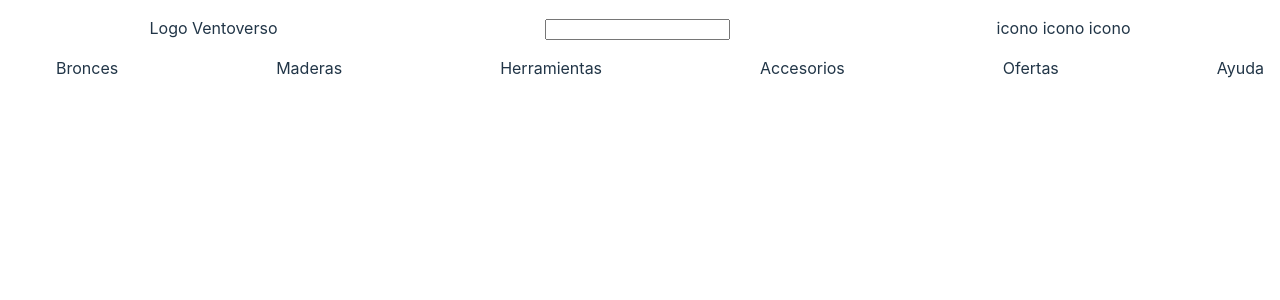
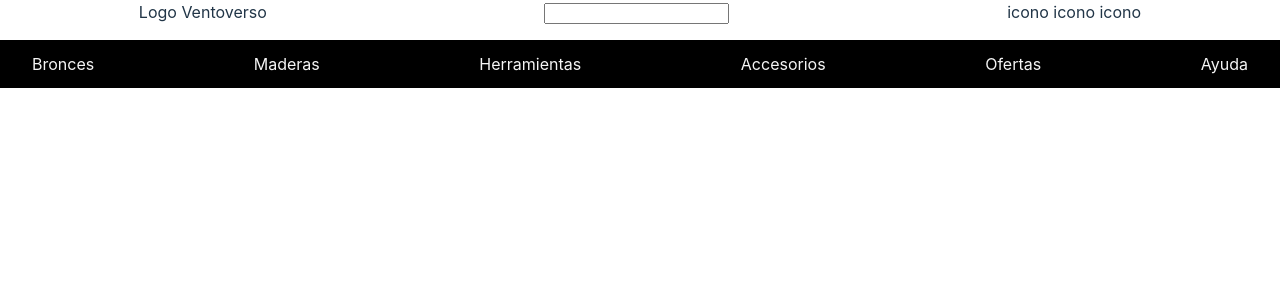
Before and after one commit to jrivas0710/Ventoverso, a React (Vite) app: page / in a window 1280 px wide. Shown: the top 300 px of the page. Built offline with nearby package versions, Linux system fonts and the light colour scheme.

Commit message:
borde de categorias arreglado con padding

```diff
--- a/src/App.css
+++ b/src/App.css
@@ -6,6 +6,7 @@ html {
  *::before,
  *::after {
   box-sizing: inherit;
+
  }
 
 /* este es mi contenedor grid que es como a nivel del body, contendra todos los componentes del body */
@@ -19,7 +20,8 @@ html {
    'header'
    'main'
    'footer';
-  padding: 1rem;
+
+
   }
 
   /* este es mi header, le asigne una grid area dentro de mi contenedor grid */
@@ -37,4 +39,11 @@ html {
   .categories-flex{
    list-style: none;
    justify-content: space-between;
+   padding-left: 2rem;
+   padding-right: 2rem;
+   background-color: black;
+   color: whitesmoke;
+   height: 3rem;
+   align-items: center;
+
   }
```
Lines whose indentation alone changed are shown as unchanged.
